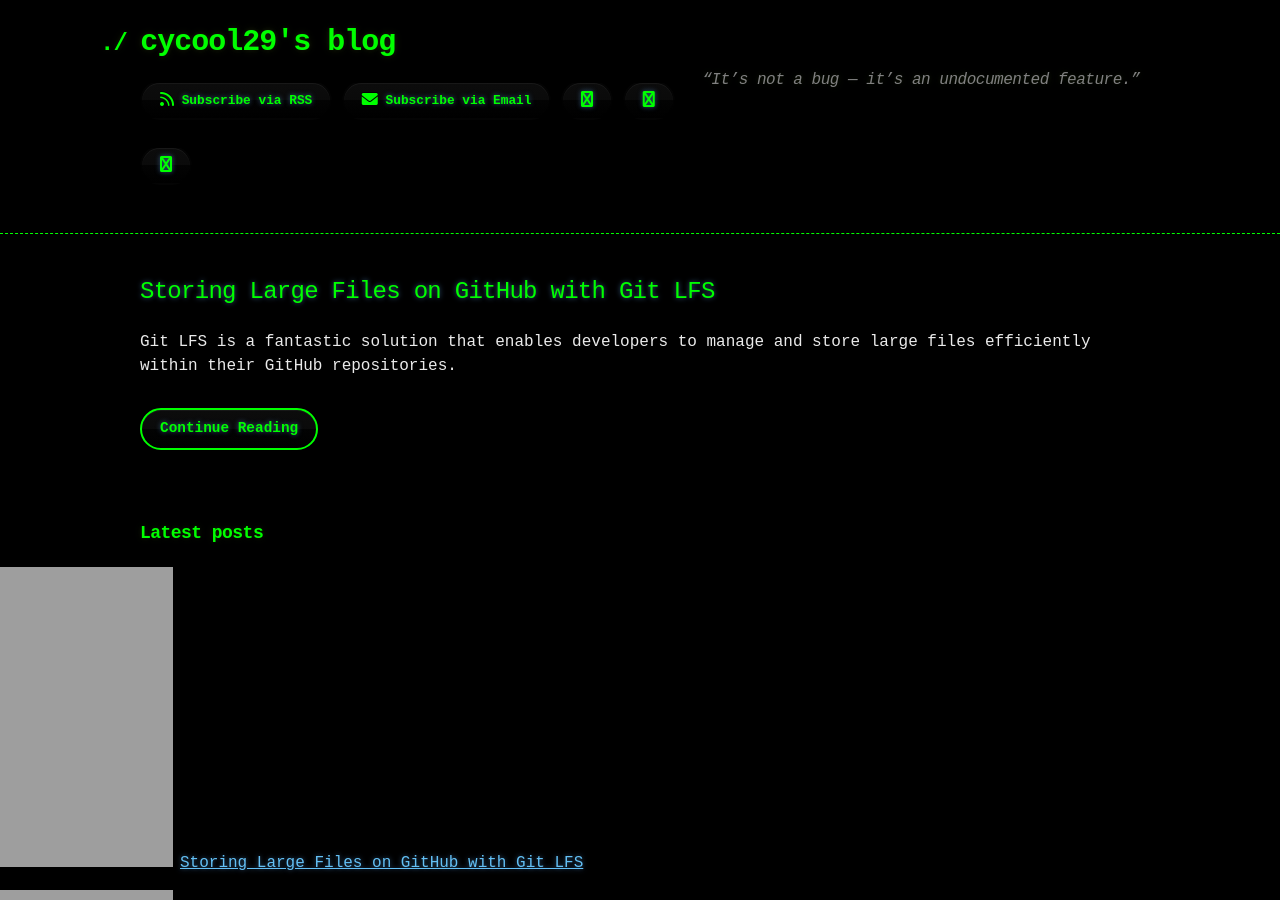
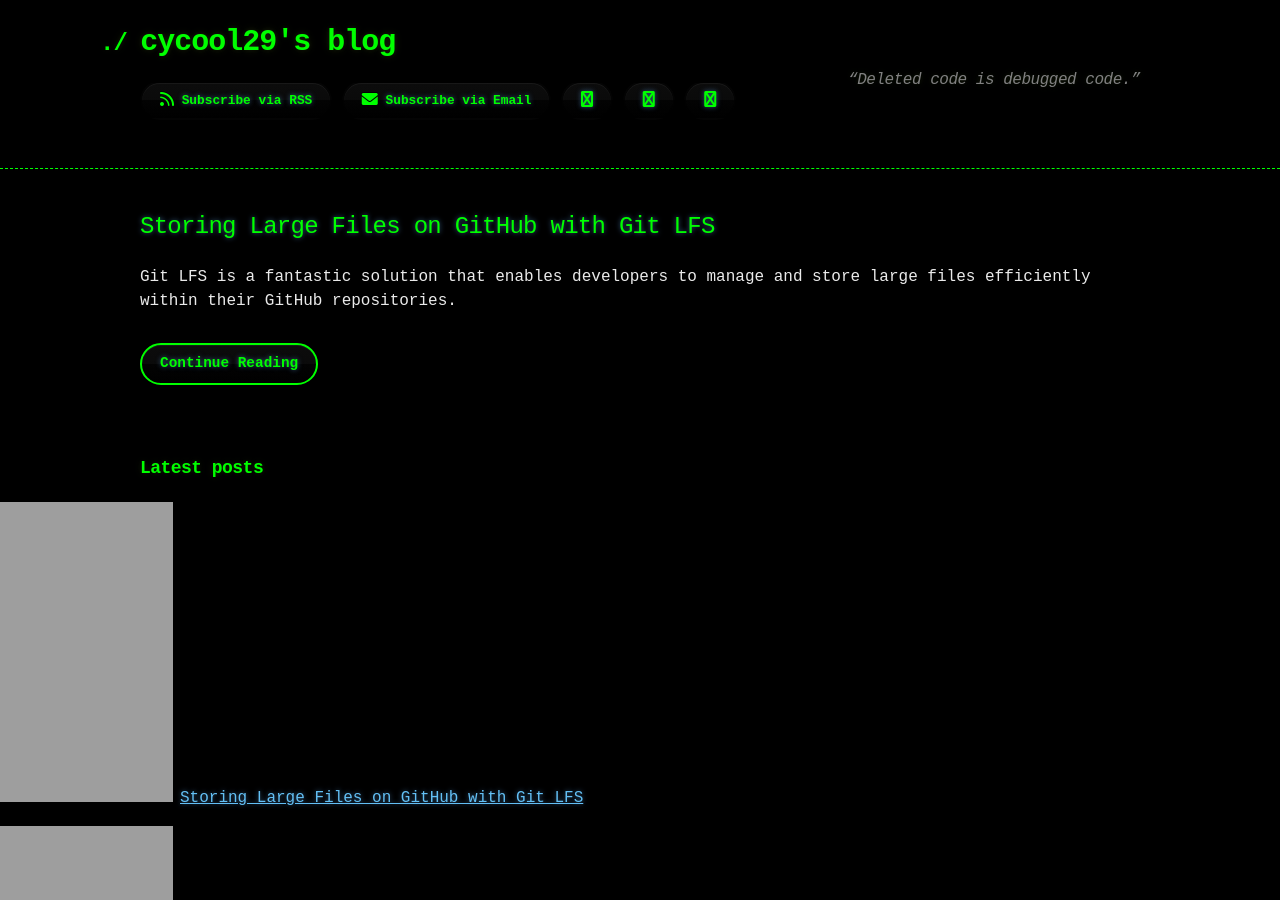
Before and after one commit to cycool29/cycool29.github.io, a Jekyll site: the page built from index.md, in a window 1280 px wide and 900 px high. Built offline with Jekyll 4.4.1, drawn with Linux system fonts in a browser that asks for light colours; a style sheet for code colours, icons or effects is not loaded.

Commit message:
Update quotes

```diff
--- a/_config.yml
+++ b/_config.yml
@@ -1,5 +1,5 @@
 title: cycool29's blog
-description: "“It’s not a bug — it’s an undocumented feature.” "
+description: "“Deleted code is debugged code.” "
 bio: A high school student. Intermediate in Python, Git, Bash. Learning JavaScript. He/Him. "
 author: cycool29
 url: https://cycool29.github.io
```
